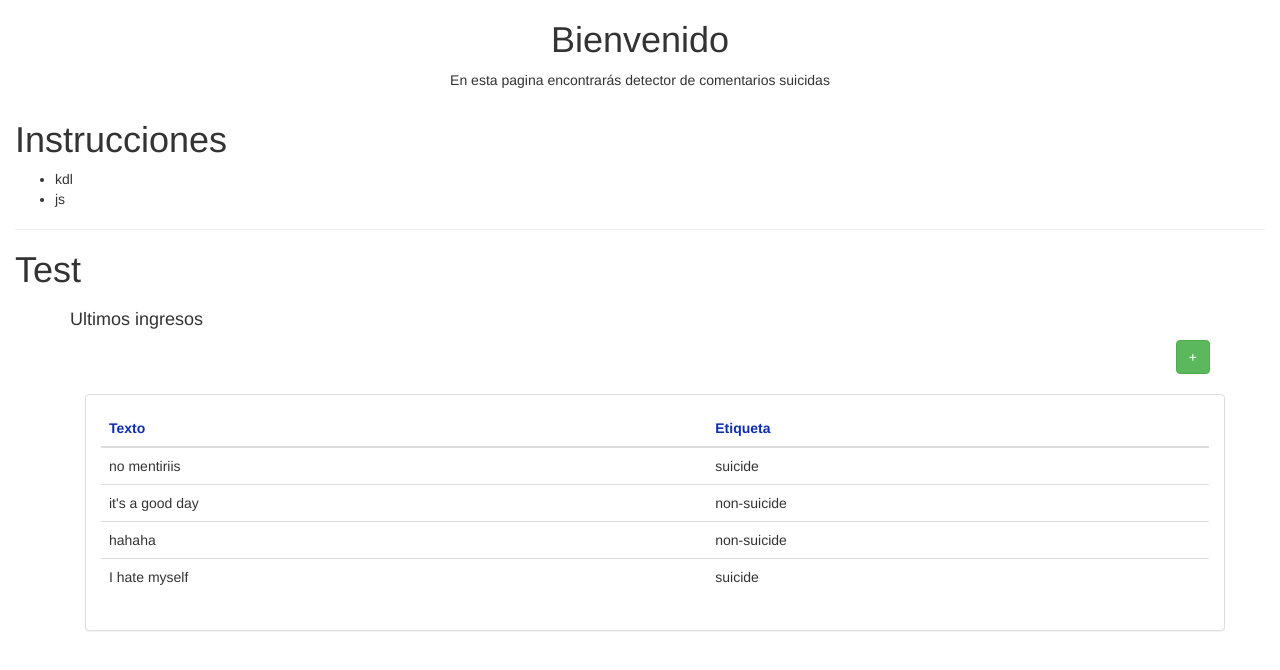
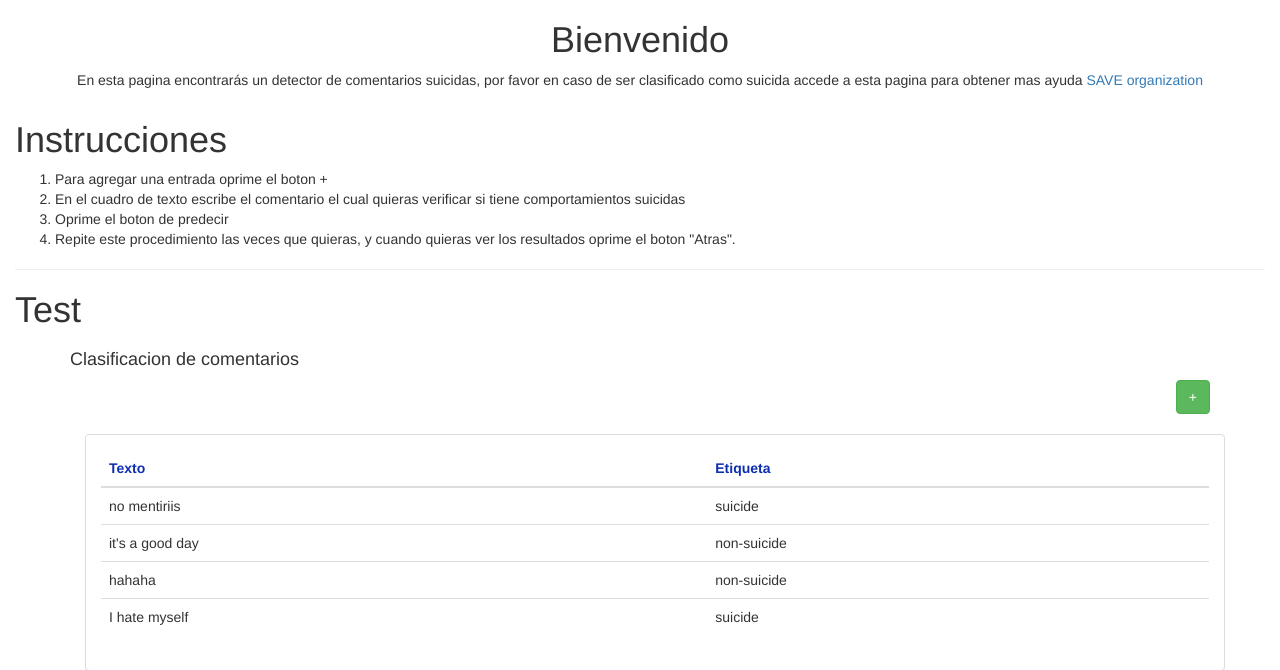
Before and after one commit to BI-G15/Proyecto1-2, a Django app: page /inputs/ in a window 1280 px wide. Shown: the top 670 px of the page. Run offline with Django 4.2, Linux system fonts and the light colour scheme; data comes from the database, SQL or seed files in the repository; both versions use the stored data as it was after the commit; some libraries are stand-ins or nearby versions.

Commit message:
más lindo

```diff
--- a/web/webPage/inputs/logic/logic_inputs.py
+++ b/web/webPage/inputs/logic/logic_inputs.py
@@ -1,6 +1,5 @@
 from ..models import Input
 from joblib import load
-import pandas as pd
 
 def get_inputs():
     queryset = Input.objects.all()
--- a/web/webPage/inputs/templates/inputs.html
+++ b/web/webPage/inputs/templates/inputs.html
@@ -4,7 +4,7 @@
 <div class="content">
     <div class="">
         <div class="page-header-title">
-            <h4 class="page-title">Ultimos ingresos</h4>
+            <h4 class="page-title">Clasificacion de comentarios</h4>
 
             <div style="text-align:right;">
                 <button type="button" class="btn btn-success waves-effect waves-light"
--- a/web/webPage/webPage/templates/index.html
+++ b/web/webPage/webPage/templates/index.html
@@ -44,18 +44,26 @@
 <body>
   <div class="container-fluid text-center">
       <h1>Bienvenido</h1>
-      <p>En esta pagina encontrarás detector de comentarios suicidas</p>
+      <p>En esta pagina encontrarás un detector de comentarios suicidas, por favor en caso de ser clasificado como suicida accede a esta pagina para obtener mas ayuda
+        <a href="https://save.org/">SAVE organization</a>
+      </p>
   </div>
   <div class="container-fluid">
     <h1>Instrucciones</h1>
-      <ul>
+      <ol>
         <li>
-            kdl
+            Para agregar una entrada oprime el boton +
         </li>
         <li>
-            js
+            En el cuadro de texto escribe el comentario el cual quieras verificar si tiene comportamientos suicidas
         </li>
-    </ul>
+        <li>
+            Oprime el boton de predecir
+        </li>
+        <li>
+            Repite este procedimiento las veces que quieras, y cuando quieras ver los resultados oprime el boton "Atras".
+        </li>
+    </ol>
       <p></p>
       <hr>
       <h1>Test</h1>
```
Also changed, not shown: web/webPage/db.sqlite3.
